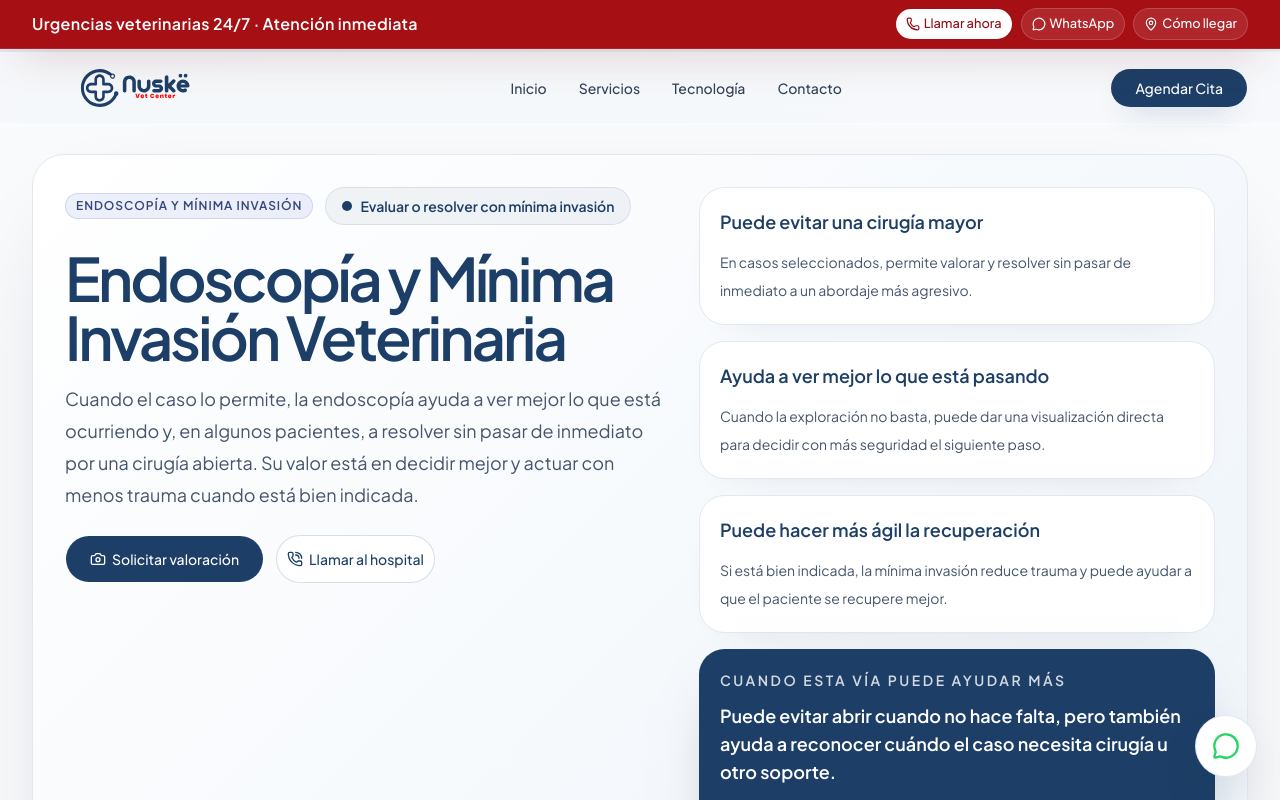
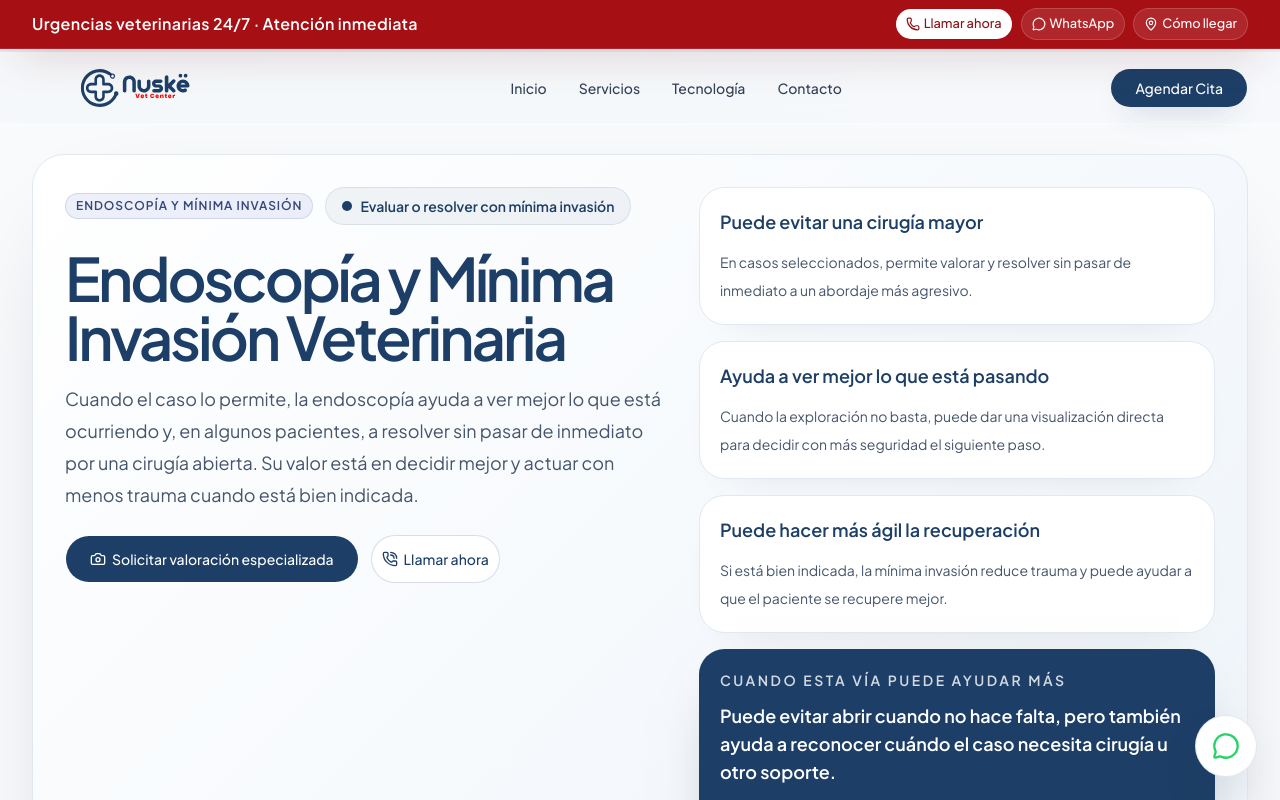
Before and after one commit to ray-calvo/NewWebNuskeTech, a Next.js app: page /endoscopia in a window 1280 px wide. Shown: the top 800 px of the page. Built offline with nearby package versions, Linux system fonts and the light colour scheme.

Commit message:
feat: expand shared clinical runtime to surgery and endoscopy

```diff
--- a/src/app/(marketing)/cirugia/page.tsx
+++ b/src/app/(marketing)/cirugia/page.tsx
@@ -11,12 +11,11 @@ import { CirugiaHero } from "@/features/marketing/components/cirugia/CirugiaHero
 import {
   anesthesiaCapabilities,
   surgeryCapabilities,
-  surgeryPhoneHref,
   surgerySupportCards,
-  surgeryWhatsAppHref,
   surgicalAssessmentSignals,
   surgicalDifferentiators,
 } from "@/features/marketing/components/cirugia/data";
+import { resolveClinicalUiConsumptionForPage } from "@/lib/clinical-runtime/application";
 
 export const metadata: Metadata = {
   title: "Cirugía",
@@ -25,9 +24,16 @@ export const metadata: Metadata = {
 };
 
 export default function CirugiaPage() {
+  const { uiModel: clinicalUiModel, consumption: runtimeConsumption } =
+    resolveClinicalUiConsumptionForPage({
+      pathname: "/cirugia",
+    });
+  const finalPrimaryAction = runtimeConsumption.primaryCta;
+  const finalSecondaryAction = runtimeConsumption.secondaryCta;
+
   return (
     <main className="bg-background">
-      <CirugiaHero />
+      <CirugiaHero clinicalUiModel={clinicalUiModel} />
 
       <ClinicalSection
         badge="Cuándo puede requerirse valoración quirúrgica"
@@ -233,18 +239,42 @@ export default function CirugiaPage() {
                   size="lg"
                   className="h-12 rounded-2xl bg-white px-6 text-primary hover:bg-white/92"
                 >
-                  <a href={surgeryWhatsAppHref} target="_blank" rel="noreferrer">
-                    Solicitar valoración
+                  {finalPrimaryAction.isExternal ? (
+                    <a
+                      href={finalPrimaryAction.href}
+                      target="_blank"
+                      rel="noreferrer"
+                    >
+                      {finalPrimaryAction.label}
                     </a>
+                  ) : (
+                    <Link href={finalPrimaryAction.href}>
+                      {finalPrimaryAction.label}
+                    </Link>
+                  )}
                 </Button>
+                {finalSecondaryAction ? (
                   <Button
                     asChild
                     size="lg"
                     variant="outline"
                     className="h-12 rounded-2xl border-white/15 bg-white/10 text-white hover:bg-white/16 hover:text-white"
                   >
-                  <a href={surgeryPhoneHref}>Llamar al hospital</a>
+                    {finalSecondaryAction.isExternal ? (
+                      <a
+                        href={finalSecondaryAction.href}
+                        target="_blank"
+                        rel="noreferrer"
+                      >
+                        {finalSecondaryAction.label}
+                      </a>
+                    ) : (
+                      <Link href={finalSecondaryAction.href}>
+                        {finalSecondaryAction.label}
+                      </Link>
+                    )}
                   </Button>
+                ) : null}
                 <Button
                   asChild
                   size="lg"
--- a/src/app/(marketing)/endoscopia/page.tsx
+++ b/src/app/(marketing)/endoscopia/page.tsx
@@ -11,11 +11,10 @@ import { EndoscopiaHero } from "@/features/marketing/components/endoscopia/Endos
 import {
   endoscopyCapabilities,
   endoscopyDifferentiators,
-  endoscopyPhoneHref,
   endoscopySupport,
   endoscopyUseCases,
-  endoscopyWhatsAppHref,
 } from "@/features/marketing/components/endoscopia/data";
+import { resolveClinicalUiConsumptionForPage } from "@/lib/clinical-runtime/application";
 
 export const metadata: Metadata = {
   title: "Endoscopía",
@@ -24,9 +23,16 @@ export const metadata: Metadata = {
 };
 
 export default function EndoscopiaPage() {
+  const { uiModel: clinicalUiModel, consumption: runtimeConsumption } =
+    resolveClinicalUiConsumptionForPage({
+      pathname: "/endoscopia",
+    });
+  const finalPrimaryAction = runtimeConsumption.primaryCta;
+  const finalSecondaryAction = runtimeConsumption.secondaryCta;
+
   return (
     <main className="bg-background">
-      <EndoscopiaHero />
+      <EndoscopiaHero clinicalUiModel={clinicalUiModel} />
 
       <ClinicalSection
         badge="Qué es y por qué importa"
@@ -206,18 +212,42 @@ export default function EndoscopiaPage() {
                   size="lg"
                   className="h-12 rounded-2xl bg-white px-6 text-primary hover:bg-white/92"
                 >
-                  <a href={endoscopyWhatsAppHref} target="_blank" rel="noreferrer">
-                    Solicitar valoración
+                  {finalPrimaryAction.isExternal ? (
+                    <a
+                      href={finalPrimaryAction.href}
+                      target="_blank"
+                      rel="noreferrer"
+                    >
+                      {finalPrimaryAction.label}
                     </a>
+                  ) : (
+                    <Link href={finalPrimaryAction.href}>
+                      {finalPrimaryAction.label}
+                    </Link>
+                  )}
                 </Button>
+                {finalSecondaryAction ? (
                   <Button
                     asChild
                     size="lg"
                     variant="outline"
                     className="h-12 rounded-2xl border-white/15 bg-white/10 text-white hover:bg-white/16 hover:text-white"
                   >
-                  <a href={endoscopyPhoneHref}>Llamar al hospital</a>
+                    {finalSecondaryAction.isExternal ? (
+                      <a
+                        href={finalSecondaryAction.href}
+                        target="_blank"
+                        rel="noreferrer"
+                      >
+                        {finalSecondaryAction.label}
+                      </a>
+                    ) : (
+                      <Link href={finalSecondaryAction.href}>
+                        {finalSecondaryAction.label}
+                      </Link>
+                    )}
                   </Button>
+                ) : null}
                 <Button
                   asChild
                   size="lg"
--- a/src/features/marketing/components/cirugia/CirugiaHero.tsx
+++ b/src/features/marketing/components/cirugia/CirugiaHero.tsx
@@ -1,7 +1,10 @@
+import Link from "next/link";
 import { ClipboardCheck, HeartPulse, PhoneCall } from "lucide-react";
 
 import { Badge } from "@/components/ui/badge";
 import { Button } from "@/components/ui/button";
+import type { PageClinicalUiModel } from "@/lib/clinical-runtime/ui-adapter";
+import { resolveClinicalUiConsumptionForModel } from "@/lib/clinical-runtime/ui-consumption";
 
 import {
   surgeryHeroHighlights,
@@ -9,7 +12,30 @@ import {
   surgeryWhatsAppHref,
 } from "./data";
 
-export function CirugiaHero() {
+type CirugiaHeroProps = {
+  clinicalUiModel?: PageClinicalUiModel;
+};
+
+export function CirugiaHero({ clinicalUiModel }: CirugiaHeroProps) {
+  const runtimeConsumption = clinicalUiModel
+    ? resolveClinicalUiConsumptionForModel({
+        pathname: "/cirugia",
+        uiModel: clinicalUiModel,
+      })
+    : null;
+  const primaryAction = runtimeConsumption?.primaryCta ?? {
+    href: surgeryWhatsAppHref,
+    label: "Solicitar valoración",
+    kind: "specialized-valuation-request",
+    isExternal: true,
+  };
+  const secondaryAction = runtimeConsumption?.secondaryCta ?? {
+    href: surgeryPhoneHref,
+    label: "Llamar al hospital",
+    kind: "call-now",
+    isExternal: false,
+  };
+
   return (
     <section className="px-4 pb-8 pt-6 sm:px-6 lg:px-8 lg:pb-10 lg:pt-8">
       <div className="mx-auto max-w-7xl overflow-hidden rounded-[2rem] border border-slate-200 bg-[linear-gradient(135deg,#ffffff_0%,#eef4fa_100%)] p-5 shadow-[0_34px_110px_-62px_rgba(15,23,42,0.32)] md:p-7 lg:p-8">
@@ -41,10 +67,17 @@ export function CirugiaHero() {
                 size="lg"
                 className="h-12 rounded-2xl bg-primary px-6 text-primary-foreground hover:bg-secondary"
               >
-                <a href={surgeryWhatsAppHref} target="_blank" rel="noreferrer">
-                  <ClipboardCheck aria-hidden={true} className="h-4 w-4" />
-                  Solicitar valoración
-                </a>
+                {primaryAction.isExternal ? (
+                  <a href={primaryAction.href} target="_blank" rel="noreferrer">
+                    <ClipboardCheck aria-hidden={true} className="h-4 w-4" />
+                    {primaryAction.label}
+                  </a>
+                ) : (
+                  <Link href={primaryAction.href}>
+                    <ClipboardCheck aria-hidden={true} className="h-4 w-4" />
+                    {primaryAction.label}
+                  </Link>
+                )}
               </Button>
               <Button
                 asChild
@@ -52,10 +85,21 @@ export function CirugiaHero() {
                 variant="outline"
                 className="h-12 rounded-2xl border-primary/15 bg-white text-primary hover:bg-primary/5"
               >
-                <a href={surgeryPhoneHref}>
-                  <PhoneCall aria-hidden={true} className="h-4 w-4" />
-                  Llamar al hospital
-                </a>
+                {secondaryAction.isExternal ? (
+                  <a
+                    href={secondaryAction.href}
+                    target="_blank"
+                    rel="noreferrer"
+                  >
+                    <PhoneCall aria-hidden={true} className="h-4 w-4" />
+                    {secondaryAction.label}
+                  </a>
+                ) : (
+                  <Link href={secondaryAction.href}>
+                    <PhoneCall aria-hidden={true} className="h-4 w-4" />
+                    {secondaryAction.label}
+                  </Link>
+                )}
               </Button>
             </div>
           </div>
--- a/src/features/marketing/components/endoscopia/EndoscopiaHero.tsx
+++ b/src/features/marketing/components/endoscopia/EndoscopiaHero.tsx
@@ -1,7 +1,10 @@
+import Link from "next/link";
 import { Camera, PhoneCall, Waves } from "lucide-react";
 
 import { Badge } from "@/components/ui/badge";
 import { Button } from "@/components/ui/button";
+import type { PageClinicalUiModel } from "@/lib/clinical-runtime/ui-adapter";
+import { resolveClinicalUiConsumptionForModel } from "@/lib/clinical-runtime/ui-consumption";
 
 import {
   endoscopyHeroHighlights,
@@ -9,7 +12,30 @@ import {
   endoscopyWhatsAppHref,
 } from "./data";
 
-export function EndoscopiaHero() {
+type EndoscopiaHeroProps = {
+  clinicalUiModel?: PageClinicalUiModel;
+};
+
+export function EndoscopiaHero({ clinicalUiModel }: EndoscopiaHeroProps) {
+  const runtimeConsumption = clinicalUiModel
+    ? resolveClinicalUiConsumptionForModel({
+        pathname: "/endoscopia",
+        uiModel: clinicalUiModel,
+      })
+    : null;
+  const primaryAction = runtimeConsumption?.primaryCta ?? {
+    href: endoscopyWhatsAppHref,
+    label: "Solicitar valoración",
+    kind: "specialized-valuation-request",
+    isExternal: true,
+  };
+  const secondaryAction = runtimeConsumption?.secondaryCta ?? {
+    href: endoscopyPhoneHref,
+    label: "Llamar al hospital",
+    kind: "call-now",
+    isExternal: false,
+  };
+
   return (
     <section className="px-4 pb-8 pt-6 sm:px-6 lg:px-8 lg:pb-10 lg:pt-8">
       <div className="mx-auto max-w-7xl overflow-hidden rounded-[2rem] border border-slate-200 bg-[linear-gradient(135deg,#ffffff_0%,#eef4fa_100%)] p-5 shadow-[0_34px_110px_-62px_rgba(15,23,42,0.32)] md:p-7 lg:p-8">
@@ -42,10 +68,21 @@ export function EndoscopiaHero() {
                 size="lg"
                 className="h-12 rounded-2xl bg-primary px-6 text-primary-foreground hover:bg-secondary"
               >
-                <a href={endoscopyWhatsAppHref} target="_blank" rel="noreferrer">
-                  <Camera aria-hidden={true} className="h-4 w-4" />
-                  Solicitar valoración
-                </a>
+                {primaryAction.isExternal ? (
+                  <a
+                    href={primaryAction.href}
+                    target="_blank"
+                    rel="noreferrer"
+                  >
+                    <Camera aria-hidden={true} className="h-4 w-4" />
+                    {primaryAction.label}
+                  </a>
+                ) : (
+                  <Link href={primaryAction.href}>
+                    <Camera aria-hidden={true} className="h-4 w-4" />
+                    {primaryAction.label}
+                  </Link>
+                )}
               </Button>
               <Button
                 asChild
@@ -53,10 +90,21 @@ export function EndoscopiaHero() {
                 variant="outline"
                 className="h-12 rounded-2xl border-primary/15 bg-white text-primary hover:bg-primary/5"
               >
-                <a href={endoscopyPhoneHref}>
-                  <PhoneCall aria-hidden={true} className="h-4 w-4" />
-                  Llamar al hospital
-                </a>
+                {secondaryAction.isExternal ? (
+                  <a
+                    href={secondaryAction.href}
+                    target="_blank"
+                    rel="noreferrer"
+                  >
+                    <PhoneCall aria-hidden={true} className="h-4 w-4" />
+                    {secondaryAction.label}
+                  </a>
+                ) : (
+                  <Link href={secondaryAction.href}>
+                    <PhoneCall aria-hidden={true} className="h-4 w-4" />
+                    {secondaryAction.label}
+                  </Link>
+                )}
               </Button>
             </div>
           </div>
```
Also changed, not shown: src/lib/clinical-runtime/ui-consumption/page-clinical-ui-consumption.ts (+14 -0 lines), 1 other file (tests, documents, lock files or other folders). Lines whose indentation alone changed are shown as unchanged.
